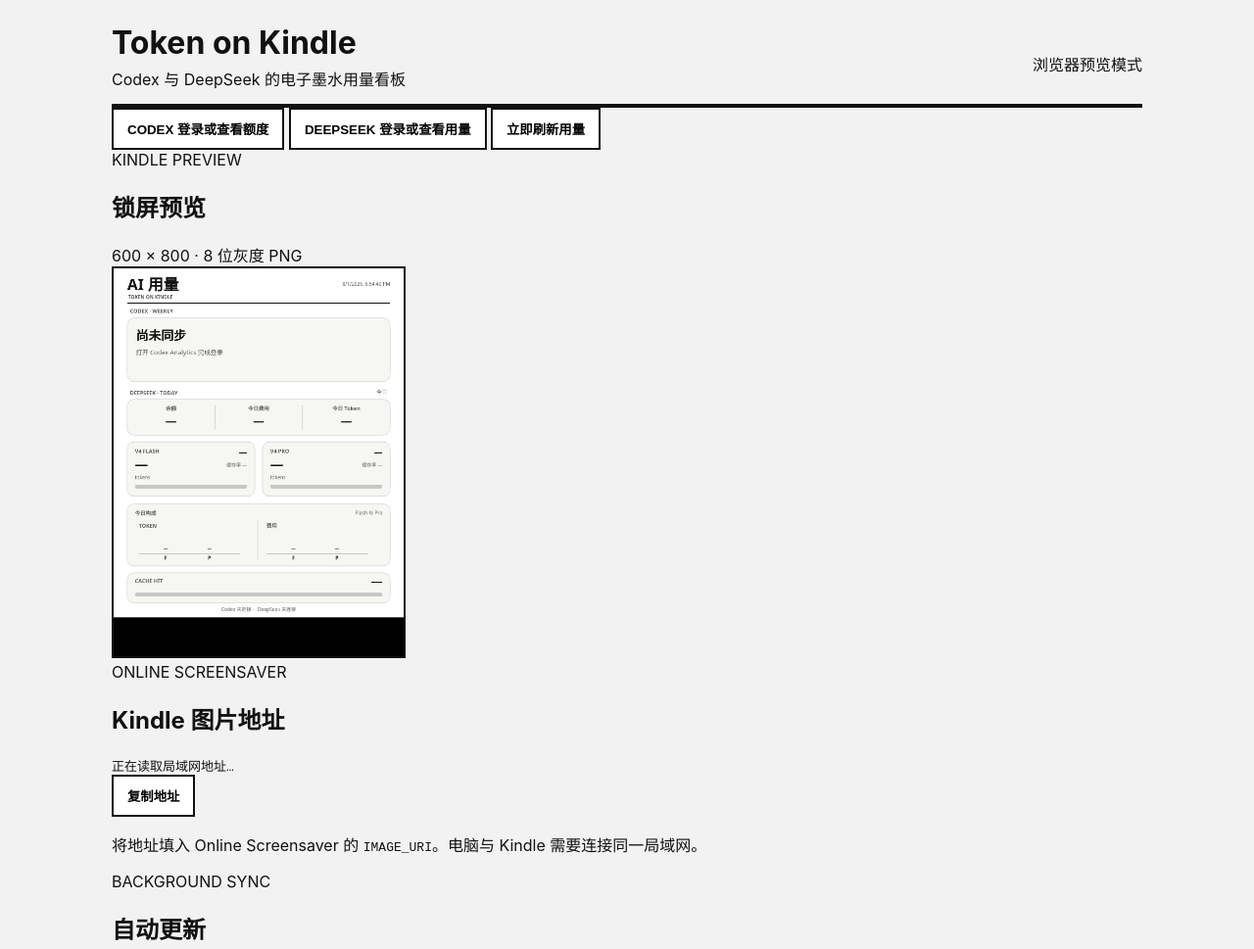
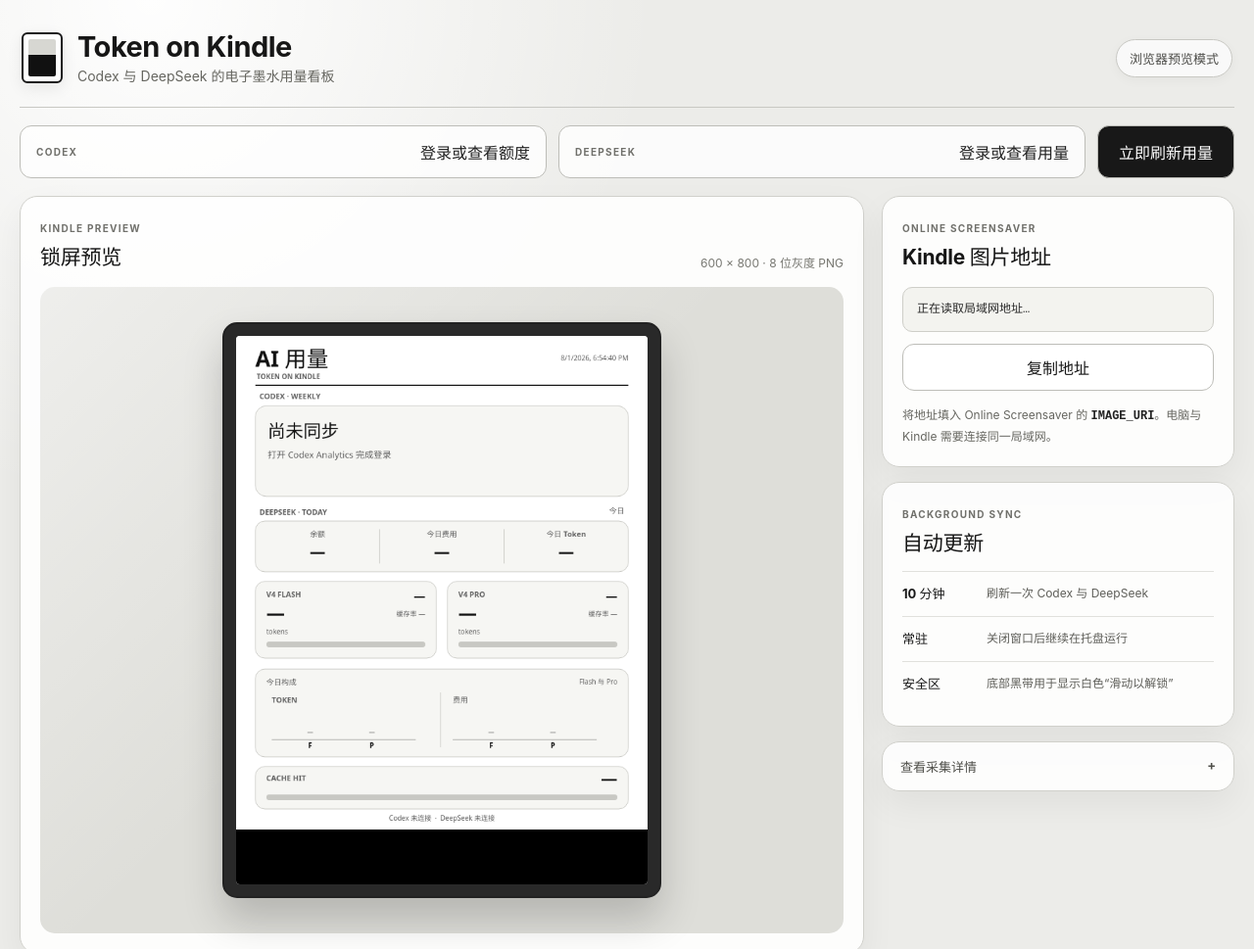
Before and after one commit to jnjnnjzch/Token-on-Kindle, a website with bundled scripts: page web/index.html in a window 1280 px wide. Shown: the top 969 px of the page at 98% size. Built offline with nearby package versions, Linux system fonts and the light colour scheme.

Commit message:
Style the desktop app as a calm modern Kindle control panel

```diff
--- a/web/styles.css
+++ b/web/styles.css
@@ -1 +1,323 @@
-:root{font-family:Inter,system-ui,"Microsoft YaHei",sans-serif;color:#111;background:#f2f2f2}*{box-sizing:border-box}body{margin:0}main{max-width:1100px;margin:auto;padding:24px}header{display:flex;justify-content:space-between;align-items:center;border-bottom:4px solid #111}h1{margin:0;font-size:32px}header p{margin:5px 0 14px}.actions{display:flex;gap:10px;flex-wrap:wrap;margin:18px 0}button{border:2px solid #111;background:#fff;padding:10px 14px;font-weight:700;cursor:pointer}.status-grid{display:grid;grid-template-columns:1fr 1fr;gap:14px}.status-grid article,.preview-wrap>div,.preview-wrap aside{background:#fff;border:2px solid #111;padding:14px}pre{white-space:pre-wrap;word-break:break-word;min-height:80px}.preview-wrap{display:grid;grid-template-columns:minmax(320px,640px) 1fr;gap:14px;margin-top:14px}canvas{width:300px;height:400px;border:2px solid #111;image-rendering:auto}code{word-break:break-all}@media(max-width:800px){.status-grid,.preview-wrap{grid-template-columns:1fr}}
+:root {
+  font-family: Inter, ui-sans-serif, system-ui, -apple-system, BlinkMacSystemFont, "Segoe UI", "Microsoft YaHei", sans-serif;
+  color: #161616;
+  background: #ecece9;
+  font-synthesis: none;
+}
+
+* { box-sizing: border-box; }
+
+body {
+  margin: 0;
+  min-width: 720px;
+  min-height: 100vh;
+  background:
+    radial-gradient(circle at 12% 0%, rgba(255,255,255,.95), transparent 34%),
+    #ecece9;
+}
+
+button, summary { font: inherit; }
+button { cursor: pointer; }
+
+.app-shell {
+  width: min(1240px, calc(100% - 40px));
+  margin: 0 auto;
+  padding: 28px 0 42px;
+}
+
+.topbar {
+  display: flex;
+  align-items: center;
+  justify-content: space-between;
+  gap: 24px;
+  padding: 4px 2px 22px;
+  border-bottom: 1px solid #c8c8c3;
+}
+
+.brand {
+  display: flex;
+  align-items: center;
+  gap: 15px;
+}
+
+.brand-mark {
+  width: 42px;
+  height: 52px;
+  padding: 5px;
+  border: 2px solid #171717;
+  border-radius: 6px;
+  background: #fff;
+  box-shadow: 0 5px 16px rgba(0,0,0,.08);
+}
+
+.brand-mark span {
+  display: block;
+  width: 100%;
+  height: 100%;
+  border-radius: 2px;
+  background: linear-gradient(to top, #111 0 58%, #d7d7d2 58% 100%);
+}
+
+h1, h2, h3, p { margin-top: 0; }
+
+h1 {
+  margin-bottom: 3px;
+  font-size: 29px;
+  line-height: 1.1;
+  letter-spacing: -.5px;
+}
+
+.brand p {
+  margin-bottom: 0;
+  color: #666660;
+  font-size: 14px;
+}
+
+.service-pill {
+  max-width: 390px;
+  padding: 9px 13px;
+  border: 1px solid #c8c8c3;
+  border-radius: 999px;
+  background: rgba(255,255,255,.72);
+  color: #4c4c48;
+  font-size: 13px;
+  text-align: center;
+  box-shadow: 0 3px 12px rgba(0,0,0,.04);
+}
+
+.toolbar {
+  display: grid;
+  grid-template-columns: minmax(220px, 1fr) minmax(220px, 1fr) auto;
+  gap: 12px;
+  padding: 18px 0;
+}
+
+.source-button,
+.refresh-button,
+.copy-button {
+  border: 1px solid #bdbdb8;
+  border-radius: 12px;
+  transition: transform .14s ease, box-shadow .14s ease, border-color .14s ease;
+}
+
+.source-button:hover,
+.refresh-button:hover,
+.copy-button:hover {
+  transform: translateY(-1px);
+  border-color: #777772;
+  box-shadow: 0 8px 18px rgba(0,0,0,.08);
+}
+
+.source-button {
+  display: flex;
+  align-items: center;
+  justify-content: space-between;
+  gap: 18px;
+  padding: 14px 16px;
+  background: rgba(255,255,255,.82);
+  color: #202020;
+  font-weight: 650;
+  text-align: left;
+}
+
+.button-kicker,
+.eyebrow {
+  color: #70706b;
+  font-size: 10px;
+  font-weight: 750;
+  letter-spacing: 1.3px;
+}
+
+.refresh-button {
+  padding: 0 21px;
+  background: #181818;
+  color: #fff;
+  font-weight: 700;
+}
+
+.workspace {
+  display: grid;
+  grid-template-columns: minmax(520px, 1fr) 360px;
+  gap: 18px;
+  align-items: start;
+}
+
+.panel {
+  border: 1px solid #d0d0cb;
+  border-radius: 18px;
+  background: rgba(255,255,255,.88);
+  box-shadow: 0 14px 35px rgba(0,0,0,.055);
+}
+
+.preview-panel { padding: 20px; }
+
+.panel-heading {
+  display: flex;
+  align-items: flex-end;
+  justify-content: space-between;
+  gap: 16px;
+  margin-bottom: 17px;
+}
+
+.panel-heading h2,
+.side-column h2 {
+  margin: 5px 0 0;
+  font-size: 21px;
+  letter-spacing: -.25px;
+}
+
+.format-note {
+  color: #777771;
+  font-size: 12px;
+}
+
+.preview-stage {
+  display: grid;
+  place-items: center;
+  min-height: 660px;
+  padding: 26px;
+  border-radius: 15px;
+  background:
+    linear-gradient(135deg, rgba(255,255,255,.5), transparent 48%),
+    #deded9;
+}
+
+.kindle-frame {
+  padding: 12px;
+  border: 2px solid #222;
+  border-radius: 15px;
+  background: #292929;
+  box-shadow: 0 22px 40px rgba(0,0,0,.19);
+}
+
+canvas {
+  display: block;
+  width: 420px;
+  height: 560px;
+  border-radius: 4px;
+  background: #fff;
+  image-rendering: auto;
+}
+
+.side-column {
+  display: grid;
+  gap: 15px;
+}
+
+.connection-panel,
+.schedule-panel {
+  padding: 20px;
+}
+
+.url-box {
+  margin: 17px 0 12px;
+  padding: 13px 14px;
+  border: 1px solid #cecec8;
+  border-radius: 10px;
+  background: #f3f3ef;
+}
+
+.url-box code {
+  display: block;
+  overflow-wrap: anywhere;
+  color: #292929;
+  font-size: 12px;
+  line-height: 1.55;
+}
+
+.copy-button {
+  width: 100%;
+  padding: 11px 14px;
+  background: #fff;
+  color: #1a1a1a;
+  font-weight: 700;
+}
+
+.help-text {
+  margin: 15px 0 0;
+  color: #666660;
+  font-size: 12px;
+  line-height: 1.65;
+}
+
+.help-text code {
+  color: #222;
+  font-weight: 700;
+}
+
+.schedule-row {
+  display: grid;
+  grid-template-columns: 74px 1fr;
+  gap: 12px;
+  padding: 13px 0;
+  border-top: 1px solid #e0e0dc;
+  color: #5e5e59;
+  font-size: 12px;
+  line-height: 1.45;
+}
+
+.schedule-row:first-of-type { margin-top: 15px; }
+.schedule-row strong { color: #181818; font-size: 13px; }
+
+.debug-panel {
+  overflow: hidden;
+}
+
+.debug-panel summary {
+  padding: 15px 18px;
+  cursor: pointer;
+  color: #4f4f4a;
+  font-size: 13px;
+  font-weight: 700;
+  list-style: none;
+}
+
+.debug-panel summary::-webkit-details-marker { display: none; }
+.debug-panel summary::after { content: "+"; float: right; }
+.debug-panel[open] summary::after { content: "−"; }
+
+.status-grid {
+  display: grid;
+  gap: 10px;
+  padding: 0 14px 14px;
+}
+
+.status-grid article {
+  min-width: 0;
+  padding: 12px;
+  border-radius: 10px;
+  background: #f1f1ed;
+}
+
+.status-grid h3 {
+  margin-bottom: 8px;
+  font-size: 13px;
+}
+
+pre {
+  max-height: 220px;
+  margin: 0;
+  overflow: auto;
+  white-space: pre-wrap;
+  word-break: break-word;
+  color: #50504b;
+  font: 11px/1.5 ui-monospace, SFMono-Regular, Consolas, monospace;
+}
+
+@media (max-width: 980px) {
+  body { min-width: 620px; }
+  .workspace { grid-template-columns: 1fr; }
+  .side-column { grid-template-columns: 1fr 1fr; }
+  .debug-panel { grid-column: 1 / -1; }
+}
+
+@media (max-width: 720px) {
+  body { min-width: 0; }
+  .app-shell { width: calc(100% - 24px); padding-top: 16px; }
+  .topbar { align-items: flex-start; flex-direction: column; }
+  .toolbar { grid-template-columns: 1fr; }
+  .refresh-button { min-height: 48px; }
+  .side-column { grid-template-columns: 1fr; }
+  canvas { width: min(78vw, 390px); height: auto; aspect-ratio: 3 / 4; }
+  .preview-stage { min-height: auto; padding: 16px; }
+}
```
